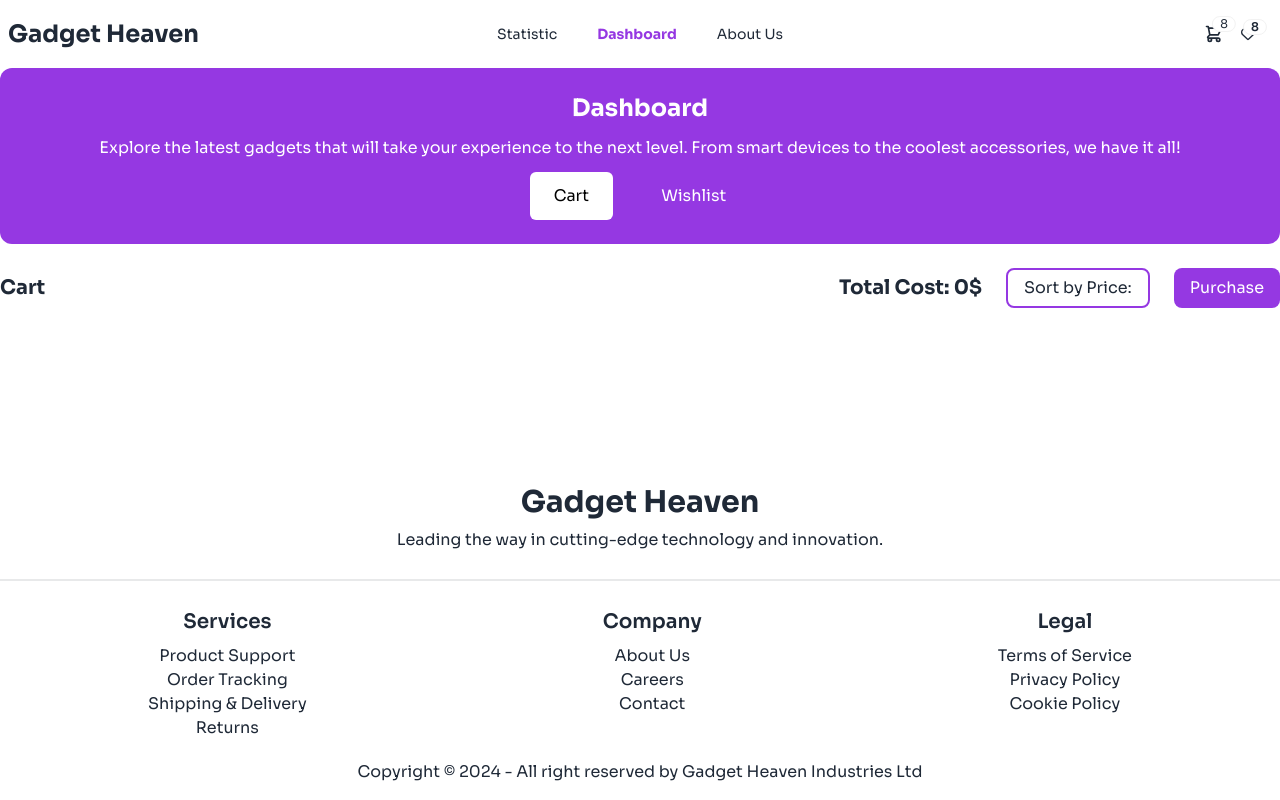
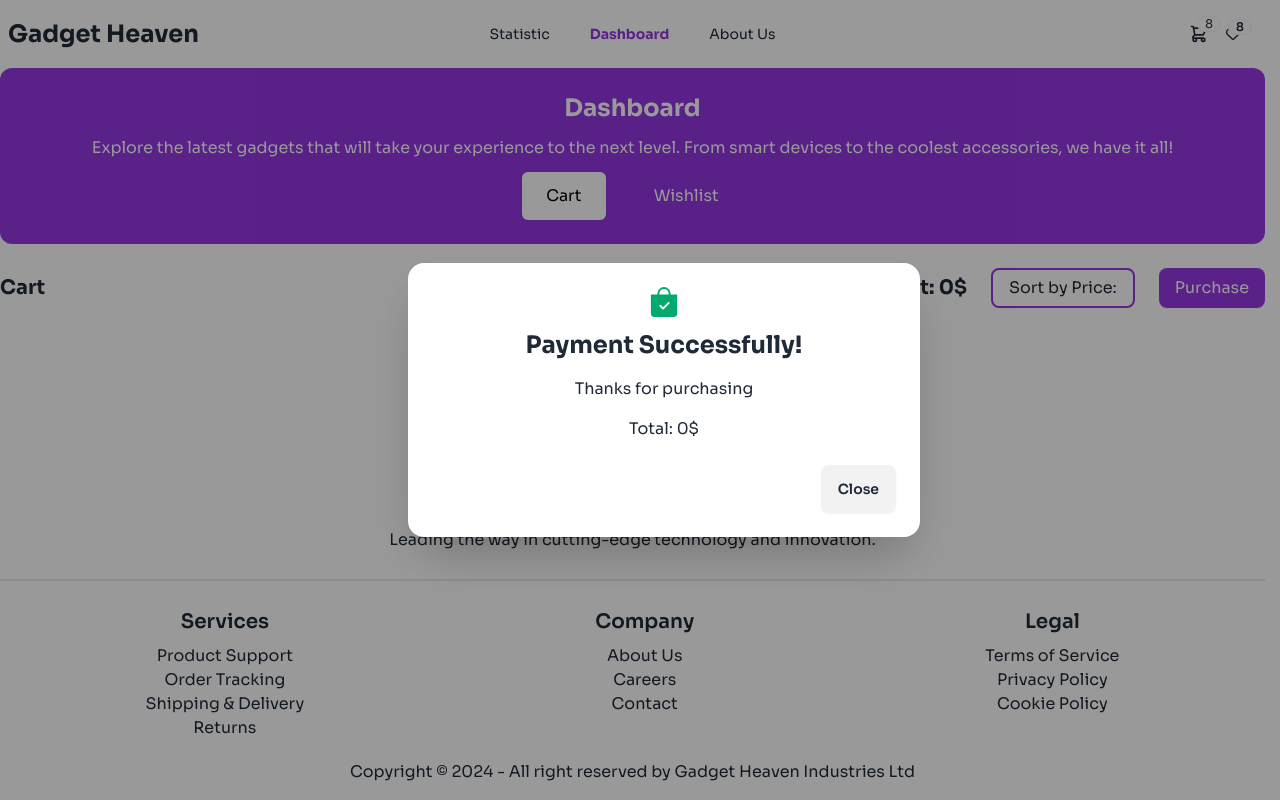
Before and after one commit to anait31/gadget-heaven, a React (Vite) app: page /dashboard in a window 1280 px wide. Both pictures are taken after a click on the button "Purchase". Built offline with nearby package versions, Linux system fonts and the light colour scheme.

Commit message:
Implement purchase button functionality

```diff
--- a/src/components/Dashboard/Dashboard.jsx
+++ b/src/components/Dashboard/Dashboard.jsx
@@ -4,6 +4,7 @@ import { useEffect, useState } from "react";
 import Cart from "../Cart/Cart";
 import Wishlist from "../Wishlist/Wishlist";
 import { Helmet } from "react-helmet";
+import { BsBagCheckFill } from "react-icons/bs";
 
 const Dashboard = () => {
     const [selectedProducts, setSelectedProducts] = useState([]);
@@ -66,6 +67,10 @@ const Dashboard = () => {
         setSelectedProducts(sortedProducts);
     };
 
+    const handleModalCloseeButton = () => {
+        setSelectedProducts([])
+    }
+
     return (
         <div className="max-w-7xl mx-auto">
             <Helmet>
@@ -77,7 +82,10 @@ const Dashboard = () => {
                 <div className="space-x-2">
                     <button onClick={() => handleCartButoon('cart')} className={`${isActive.status ? 'bg-white text-black' : ''} px-6 border-white py-3 rounded-md mr-4`}>Cart</button>
                     <button onClick={() => handleWishlist('wishlist')} className={`${isActive.status ? '' : 'bg-white text-black'} px-6 py-3 rounded-md mr-4`}>Wishlist</button>
+
                 </div>
+                {/* <Modal></Modal> */}
+
             </div>
             {
                 isActive.status ?
@@ -87,7 +95,23 @@ const Dashboard = () => {
                             <div className="flex space-x-6 items-center">
                                 <h2 className="text-xl font-bold">Total Cost: {totalCost}$</h2>
                                 <button onClick={handleSortByPrice} className="border-2 px-4 py-[6px] rounded-lg border-[#9538E2]">Sort by Price:</button>
-                                <button className="bg-[#9538E2] px-4 py-2 rounded-lg text-white">Purchase</button>
+                                <button onClick={() => document.getElementById('my_modal_5').showModal()} className={`bg-[#9538E2] px-4 py-2 rounded-lg text-white ${selectedProducts ? '' : 'm-6'}`}>Purchase</button>
+                                <dialog id="my_modal_5" className="modal modal-bottom sm:modal-middle">
+                                    <div className="modal-box text-center">
+                                        <div className="flex mb-3 text-3xl text-success justify-center">
+                                            <BsBagCheckFill></BsBagCheckFill>
+                                        </div>
+                                        <h3 className="font-bold text-2xl">Payment Successfully!</h3>
+                                        <p className="py-4">Thanks for purchasing</p>
+                                        <p className="">Total: {totalCost}$</p>
+                                        <div className="modal-action">
+                                            <form method="dialog">
+                                                {/* if there is a button in form, it will close the modal */}
+                                                <button onClick={handleModalCloseeButton} className="btn">Close</button>
+                                            </form>
+                                        </div>
+                                    </div>
+                                </dialog>
                             </div>
                         </div>
                         <div className="">
--- /dev/null
+++ b/src/components/Modal/Modal.jsx
@@ -0,0 +1,23 @@
+
+const Modal = () => {
+    return (
+        <div>
+            {/* Open the modal using document.getElementById('ID').showModal() method */}
+            <button className="btn" onClick={() => document.getElementById('my_modal_5').showModal()}>open modal</button>
+            <dialog id="my_modal_5" className="modal modal-bottom sm:modal-middle">
+                <div className="modal-box">
+                    <h3 className="font-bold text-lg">Hello!</h3>
+                    <p className="py-4">Press ESC key or click the button below to close</p>
+                    <div className="modal-action">
+                        <form method="dialog">
+                            {/* if there is a button in form, it will close the modal */}
+                            <button className="btn">Close</button>
+                        </form>
+                    </div>
+                </div>
+            </dialog>
+        </div>
+    );
+};
+
+export default Modal;
```
